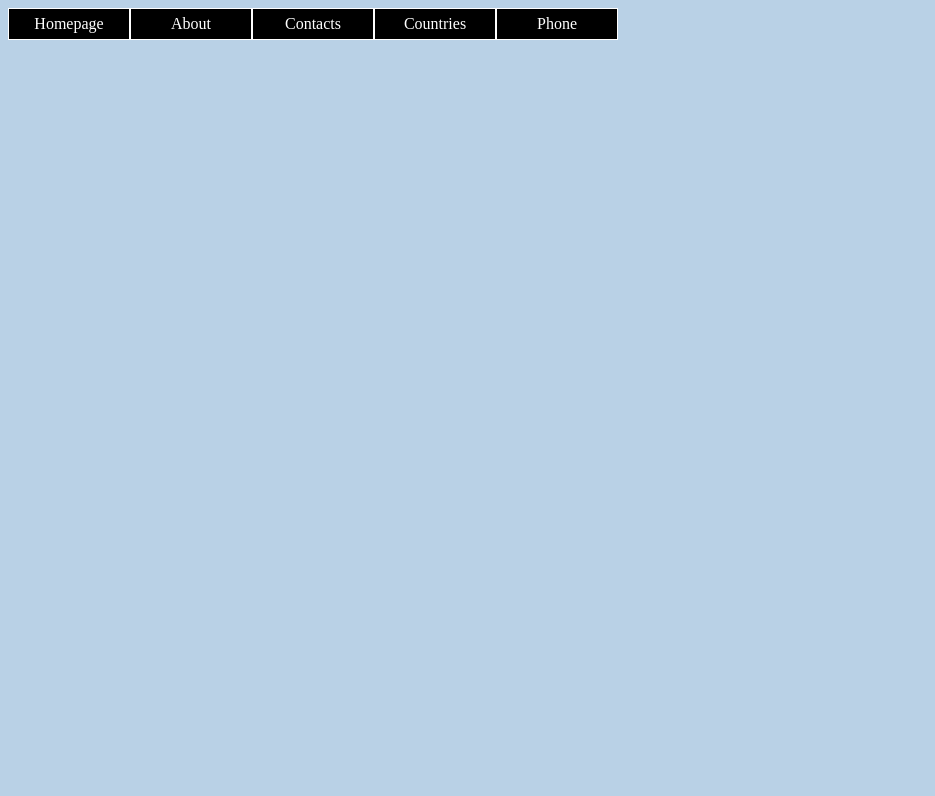
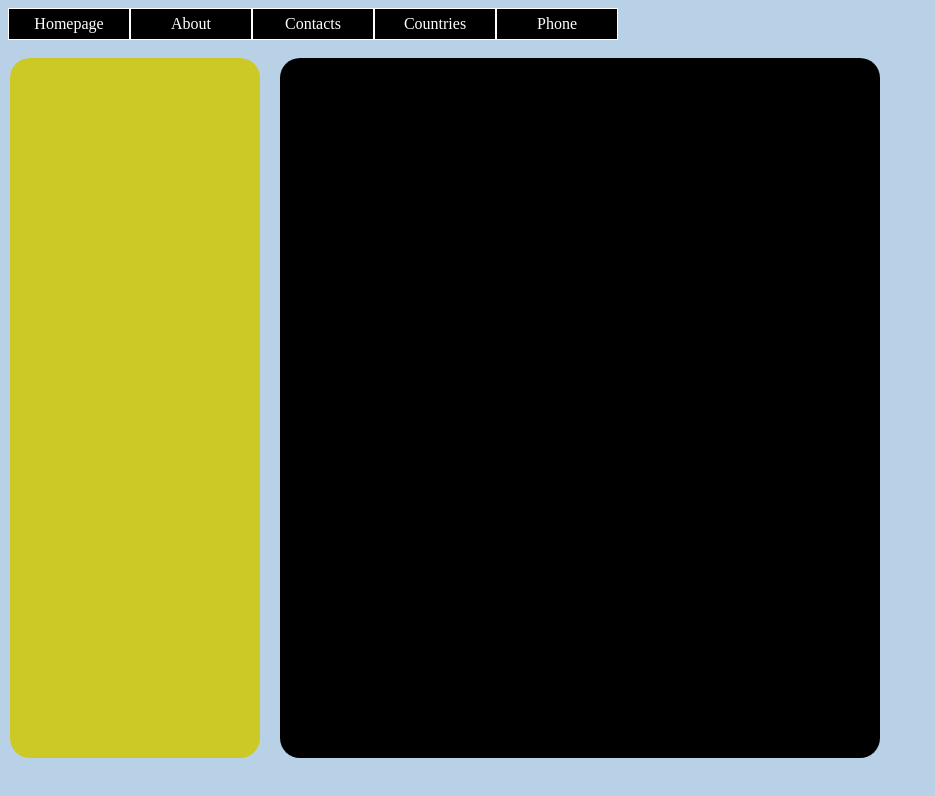
Before and after one commit to CompetitiveBit8/WebPage_Dropdown_menu, a plain HTML site: page Project/index.html in a window 1280 px wide. Shown: the whole page, without its empty margins (0-935 px from the left). Drawn offline with Linux system fonts and the light colour scheme.

```diff
--- a/Project/index.html
+++ b/Project/index.html
@@ -26,7 +26,7 @@
         <li><a href="#">Phone</a></li>
     </ul>
 
-
-
+    <div class="left"></div>
+    <div class="body"></div>
     </body>
     </html>
--- a/Project/mystyle.css
+++ b/Project/mystyle.css
@@ -31,3 +31,22 @@ ul li ul li{
 ul li:hover ul li{
     display: block;
 }
+
+.left{
+    width: 250px;
+    height: 700px;
+    background-color: rgb(204, 201, 38);
+    position: absolute;
+    margin: 50px 10px;
+    border-radius: 20px;
+    left: 0px;
+}
+.body{
+    width: 600px;
+    height: 700px;
+    background-color: black;
+    position: absolute;
+    margin: 50px 10px;
+    border-radius: 20px;
+    left: 270px;
+}
```
